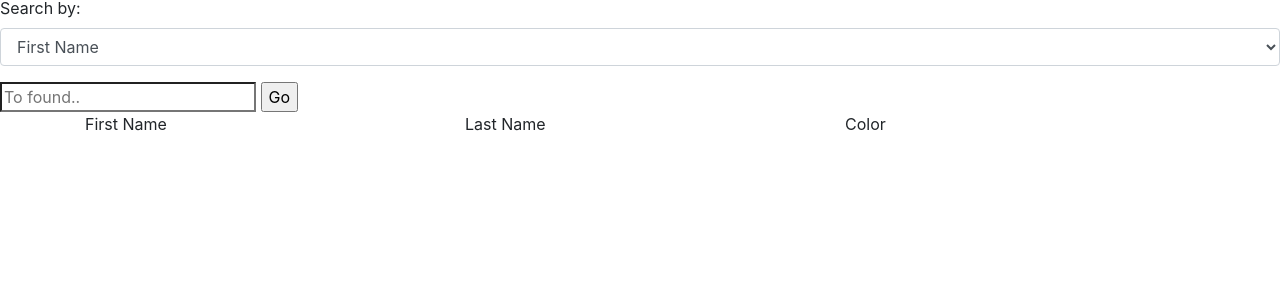
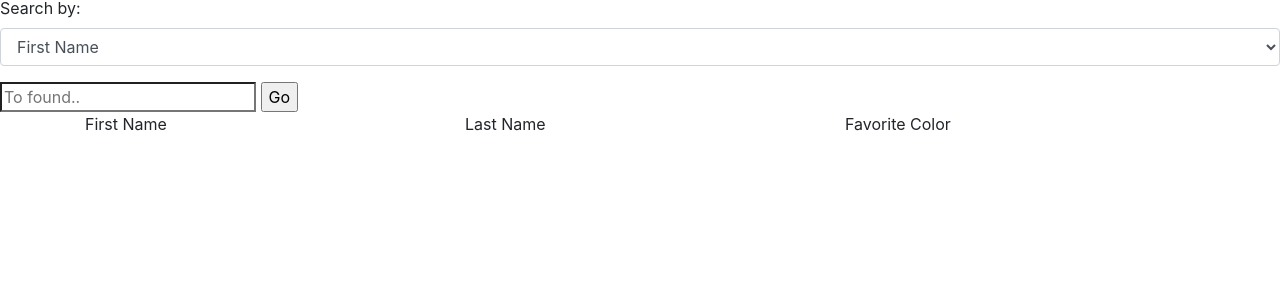
Before and after one commit to maximehip/Site-Akktis, a PHP site: page / in a window 1280 px wide. Shown: the part 364-664 px from the top of the page. Run offline with PHP 8.4, Linux system fonts and the light colour scheme; data that the repository does not hold is empty.

Commit message:
Change presentation

```diff
--- a/index.php
+++ b/index.php
@@ -81,7 +81,7 @@ if (isset($_POST['formsend'])) {
     	Last Name
     </div>
     <div class="col-sm">
-    	Color
+    	Favorite Color
     </div>
   </div>
 </div>
```
